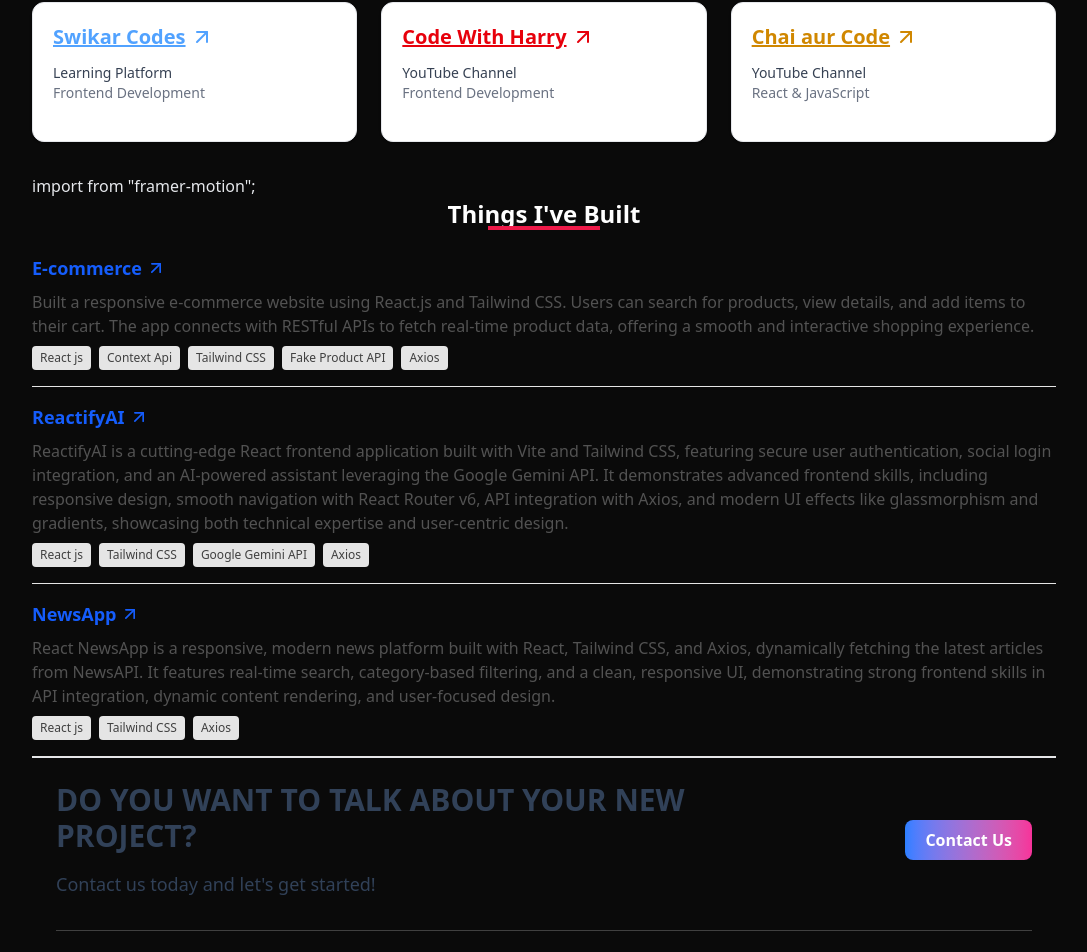
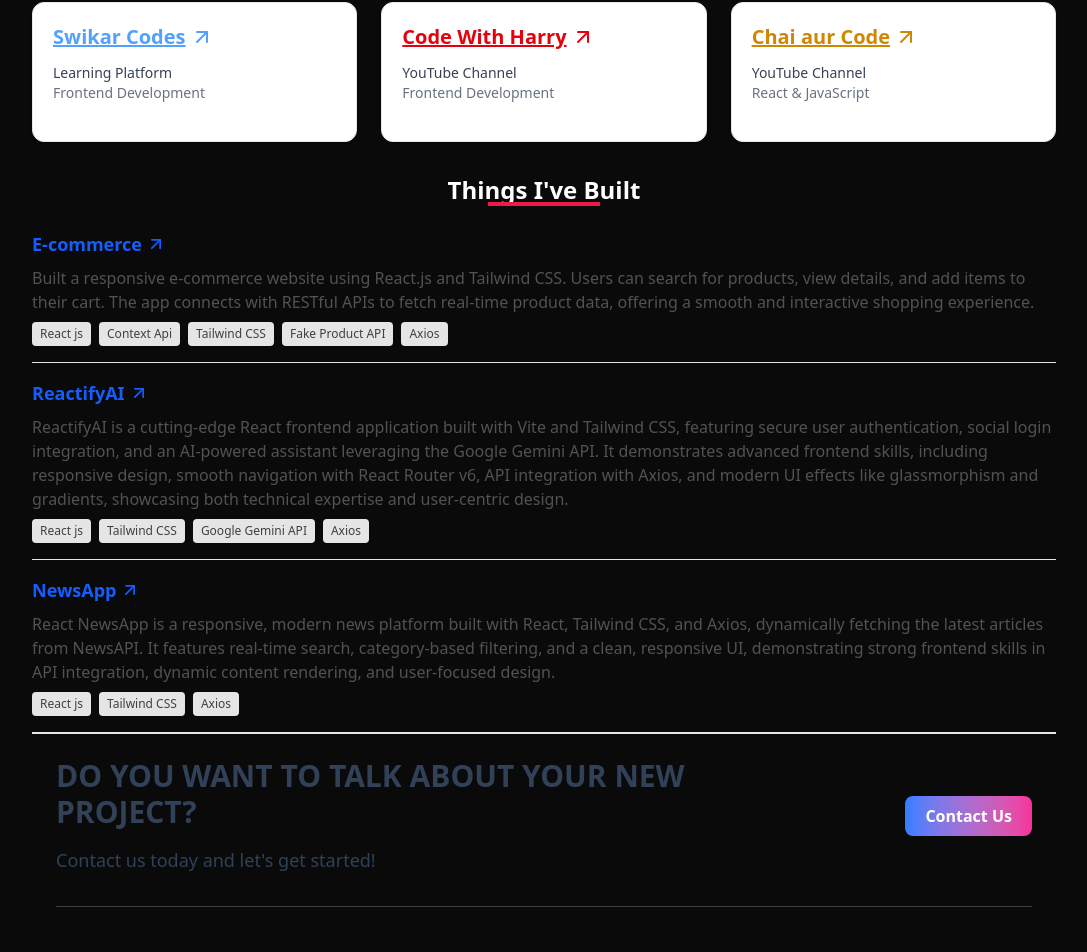
Before and after one commit to Parvesh-ops/Protfolio, a React (Vite) app: page / in a window 1280 px wide. Shown: the part 1813-2765 px from the top of the page, without its empty margins (96-1183 px from the left). Built offline with nearby package versions, Linux system fonts and the light colour scheme.

Commit message:
fixing Project file

```diff
--- a/src/Pages/Project.jsx
+++ b/src/Pages/Project.jsx
@@ -59,7 +59,6 @@
 
             {/* Projects */}
             <section className="mt-8">
-                import {motion} from "framer-motion";
 
                 <h2 className="relative text-2xl font-bold mb-6 text-white text-center">
                     Things I've Built
```
